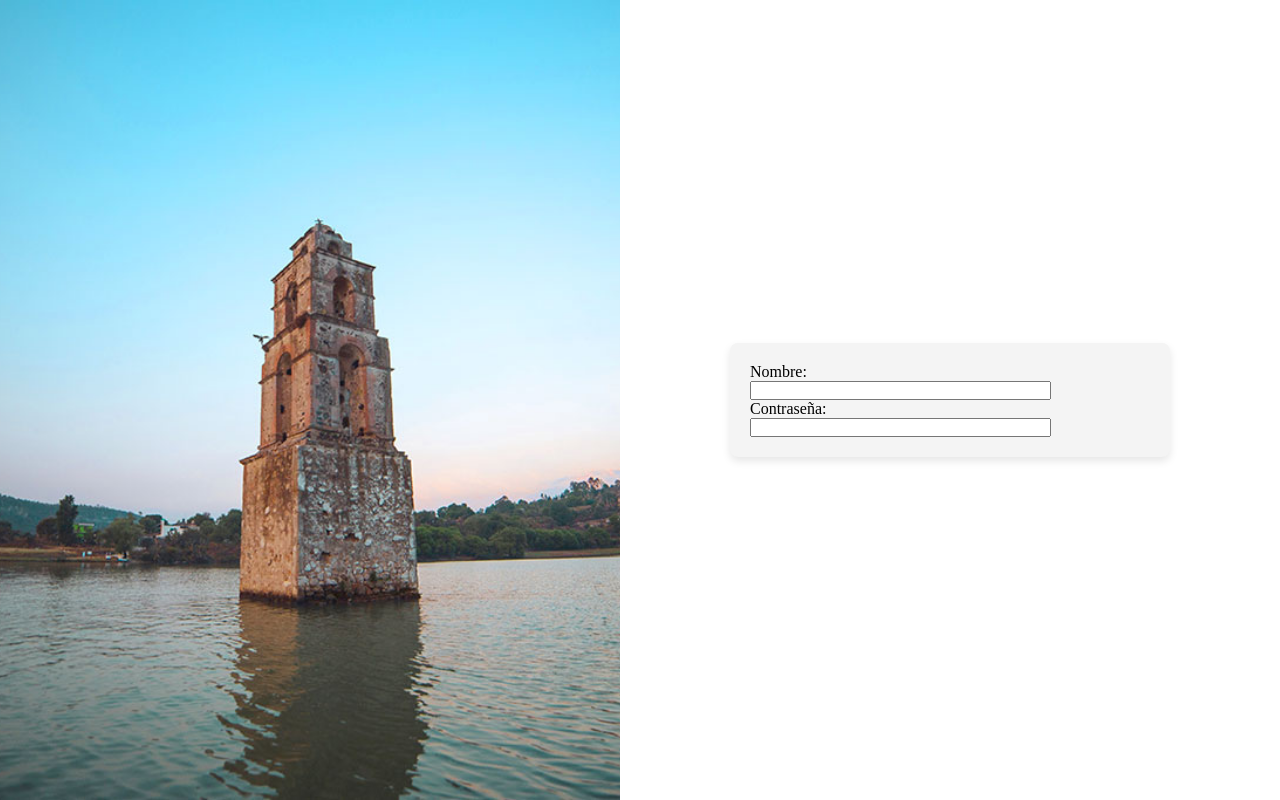
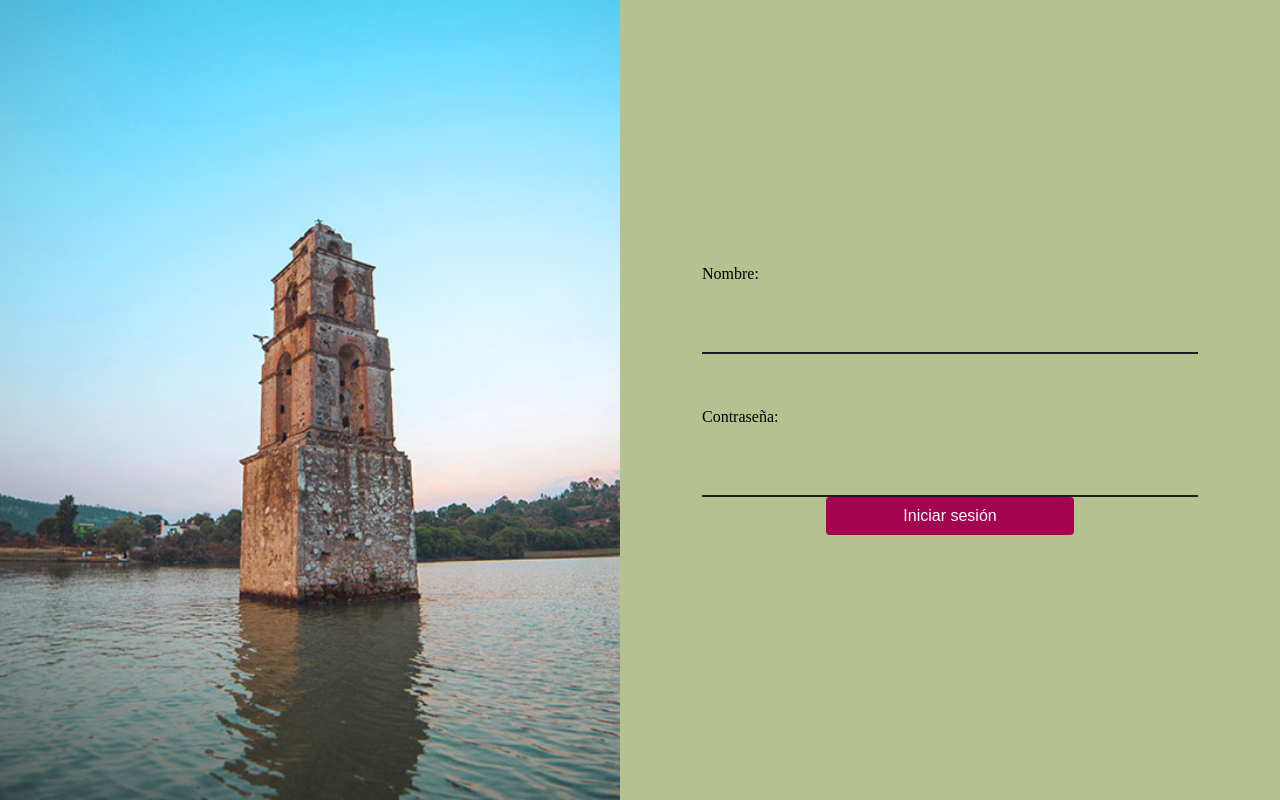
Before and after one commit to GerardoVillla/Hotel-Web, a PHP site: page /view/iniciosesion.html in a window 1280 px wide. Run offline with PHP 8.4, Linux system fonts and the light colour scheme.

Commit message:
Segundo avance

```diff
--- a/src/client/css/iniciosesion-styles.css
+++ b/src/client/css/iniciosesion-styles.css
@@ -27,18 +27,48 @@ body{
     align-items: center;
     justify-content: center;
     padding: 0 20px; /*Considerar padding*/
+    background-color: #B5C18E;
+}
+
+#formulario-seccion #botones-nav{
+    position: absolute; /*Ver si hay otra manera de hacer esto*/
+    top: 20px;
+    right: 20px;
+    display: flex;
 }
 
 #formulario-contenedor{
-            width: 100%; /* Ocupa el 100% del espacio disponible */
-            max-width: 400px; /* Ancho máximo del formulario */
-            padding: 20px;
-            background-color: #f4f4f4;
-            border-radius: 8px;
-            box-shadow: 0 4px 8px rgba(0, 0, 0, 0.1);
-
+    width: 100%; /* Ocupa el 100% del espacio disponible */
+    padding: 10%;
+    display: flex;
+    flex-direction: column;
 }
 
-form{
+#formulario-contenedor form {
+    /*es necesario esta parte?*/
+    display:flex;
+    flex-direction: column;
+}
 
+#formulario-contenedor input{
+    border: none;
+    background: transparent;
+    border-bottom: 2px solid #1E1E1E;
+    font-size: 1.25rem;
+    transition: border-color 0.3s;
+    padding: 5px 10px;
+    outline: none;
 }
+
+#formulario-contenedor #btn_inicioS{
+    padding: 10px;
+    font-size: 16px;
+    background-color: #A30350;
+    color: white;
+    cursor: pointer;
+    border: none;
+    border-radius: 4px;
+    transition: background-color 0.3s;
+    align-self: center;
+    width: 50%; /*Ancho definido?*/
+}
--- a/src/client/view/iniciosesion.html
+++ b/src/client/view/iniciosesion.html
@@ -16,20 +16,25 @@
             enctype="application/x-www-form-urlencoded"
             action="#">
                 Nombre:
-                <br>
+                <br><br><br>
                 <input type="text"
                 maxlength="35"
                 size="35"
                 name="txt_nombre">
-                <br>
+                <br><br><br>
                 Contraseña:
-                <br>
+                <br><br><br>
                 <input type="password"
                 maxlength="35"
                 size="35"
                 name="pass_contraseña">
+                <input type="button"
+                name="iniciosesion"
+                value="Iniciar sesi&oacute;n"
+                id="btn_inicioS">
             </form>
         </div>
+
     </div>
 </body>
 </html>
```
